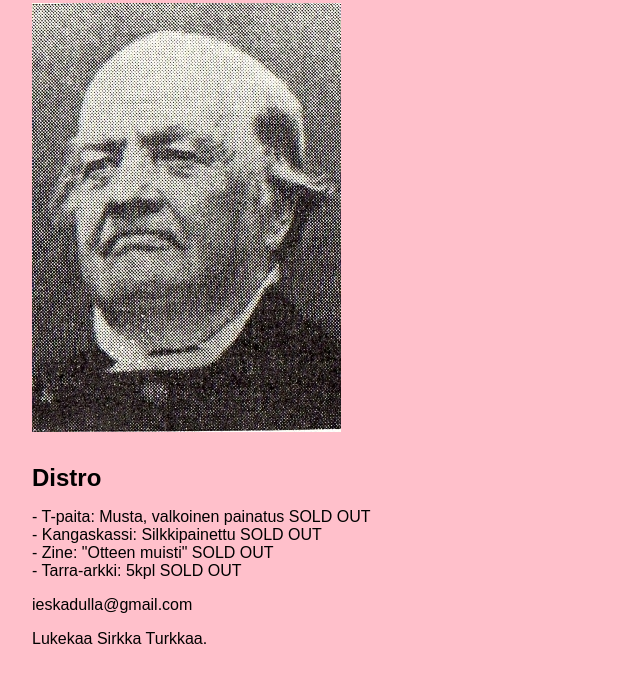
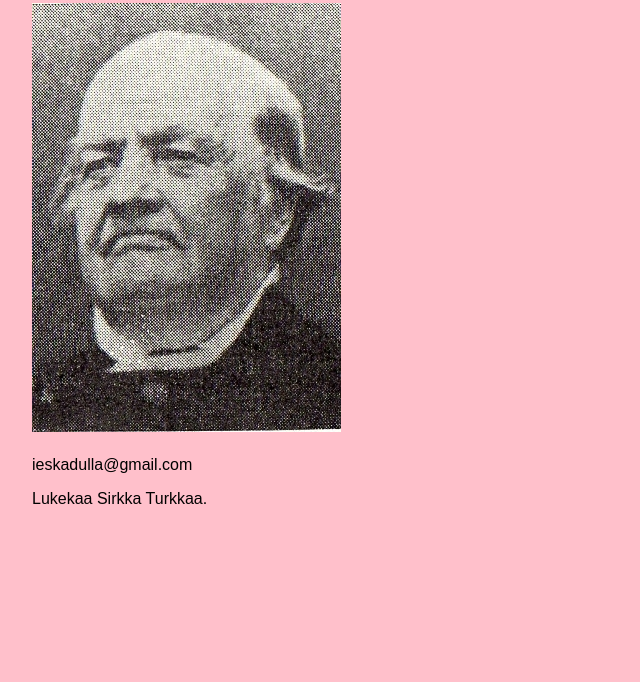
Before and after one commit to Renqvisteiirrotaotettaan/renqvisteiirrotaotettaan.github.io, a plain HTML site: page index.html in a window 1280 px wide. Shown: the part 74-756 px from the top of the page, without its empty margins (0-640 px from the left). Drawn offline with Linux system fonts and the light colour scheme.

Commit message:
Update index.html

```diff
--- a/index.html
+++ b/index.html
@@ -45,15 +45,6 @@
   <!-- Lisää oma kuvalinkkisi src-attribuuttiin -->
   <img src="Henrik_Renqvist.jpg" alt="Renqvist">
 
-  <h2>Distro</h2>
-  <p>- T-paita: Musta, valkoinen painatus SOLD OUT<br>
-     - Kangaskassi: Silkkipainettu SOLD OUT<br>
-     - Zine: "Otteen muisti" SOLD OUT<br>
-     - Tarra-arkki: 5kpl SOLD OUT
-
-
-  </p>
-
   <p>ieskadulla@gmail.com</p>
 
   <p>Lukekaa Sirkka Turkkaa.</p>
```
